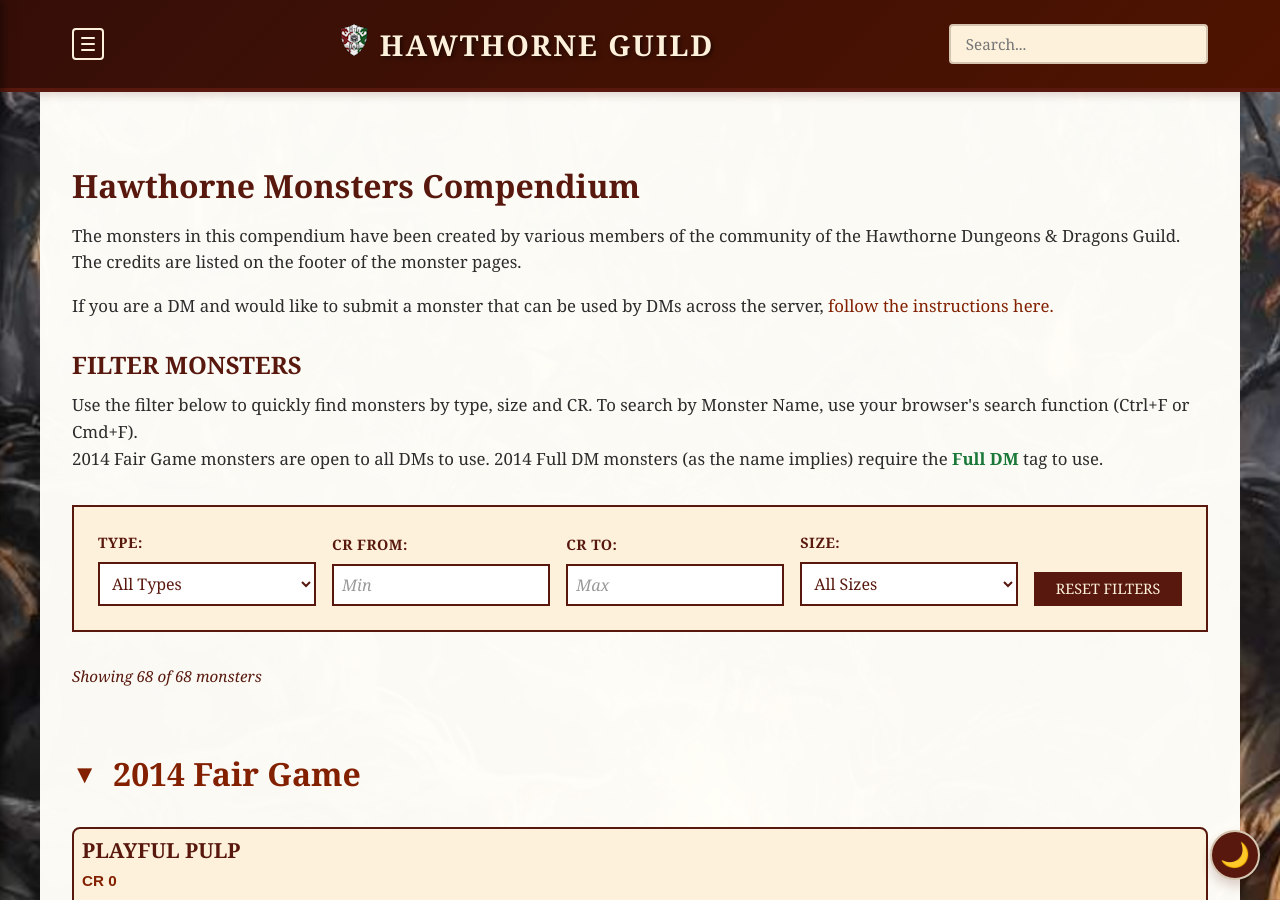
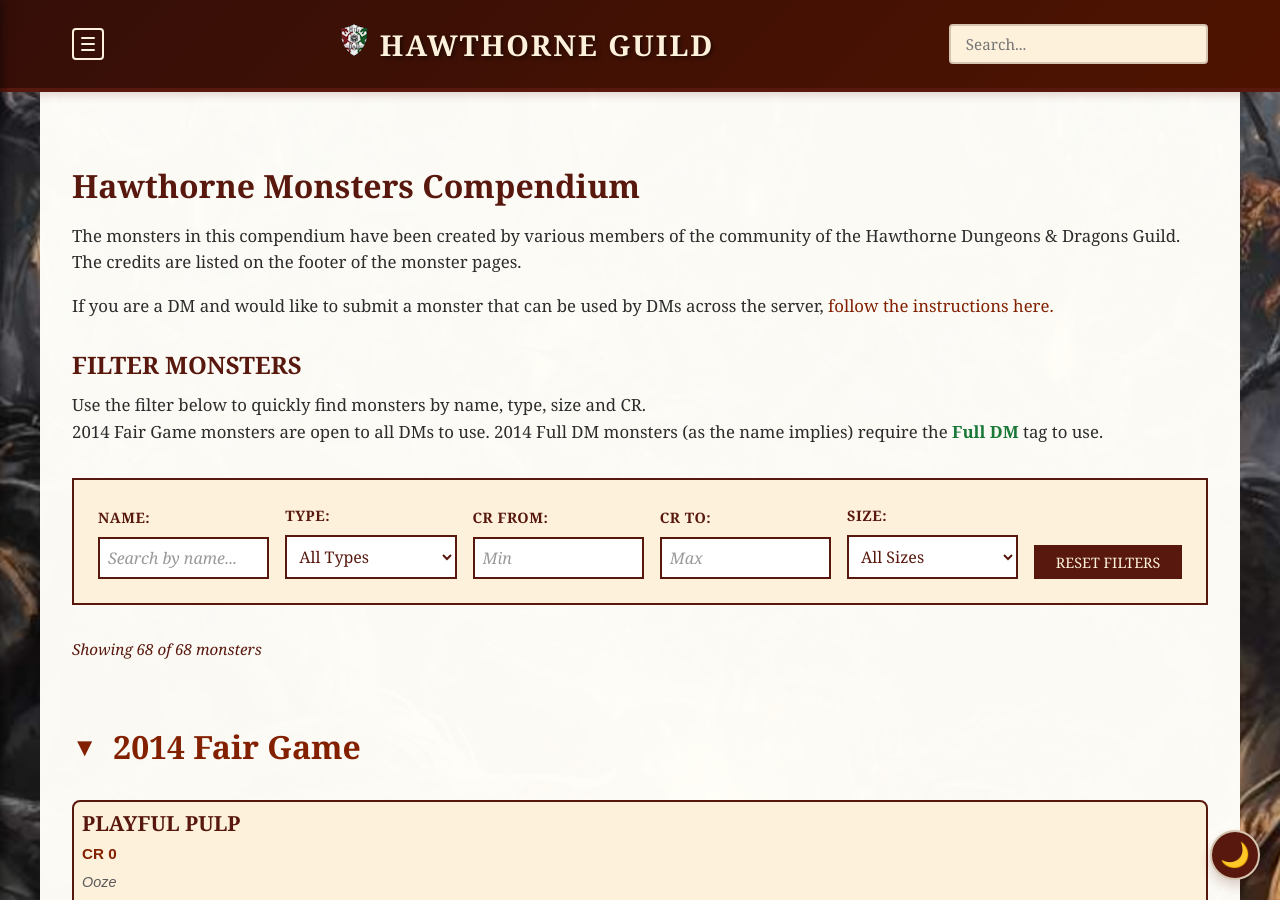
Before and after one commit to hawthorneguild/Guides, a Jekyll site: the page built from monster-compendium/index.html, in a window 1280 px wide and 900 px high. Built offline with Jekyll 4.4.1, drawn with Linux system fonts in a browser that asks for light colours; comment, search, counter and statistics services are not loaded.

Commit message:
Add Name Search in Monster Compendium

```diff
--- a/monster-compendium/index.html
+++ b/monster-compendium/index.html
@@ -12,10 +12,14 @@
 <p>If you are a DM and would like to submit a monster that can be used by DMs across the server, <a href="{{ site.baseurl }}/monster-compendium/monsters-submit/">follow the instructions here.</a> </p>
 
 <h3>Filter Monsters</h3>
-<p>Use the filter below to quickly find monsters by type, size and CR.   To search by Monster Name, use your browser's search function (Ctrl+F or Cmd+F).
+<p>Use the filter below to quickly find monsters by name, type, size and CR.
   <br>2014 Fair Game monsters are open to all DMs to use.  2014 Full DM monsters (as the name implies) require the <span class="role-full-dm">Full DM</span> tag to use.</p>
 
 <div class="filter-container">
+  <div class="filter-group">
+    <label for="name-search">Name:</label>
+    <input type="text" id="name-search" class="filter-input" placeholder="Search by name...">
+  </div>
   <div class="filter-group">
     <label for="type-filter">Type:</label>
     <select id="type-filter" class="filter-select">
@@ -268,6 +272,7 @@
 
 <script>
 document.addEventListener('DOMContentLoaded', function() {
+  const nameSearchInput = document.getElementById('name-search');
   const typeFilter = document.getElementById('type-filter');
   const crFromInput = document.getElementById('cr-from');
   const crToInput = document.getElementById('cr-to');
```
Also changed, not shown: other parts of monster-compendium/index.html (+6 -1 lines).
